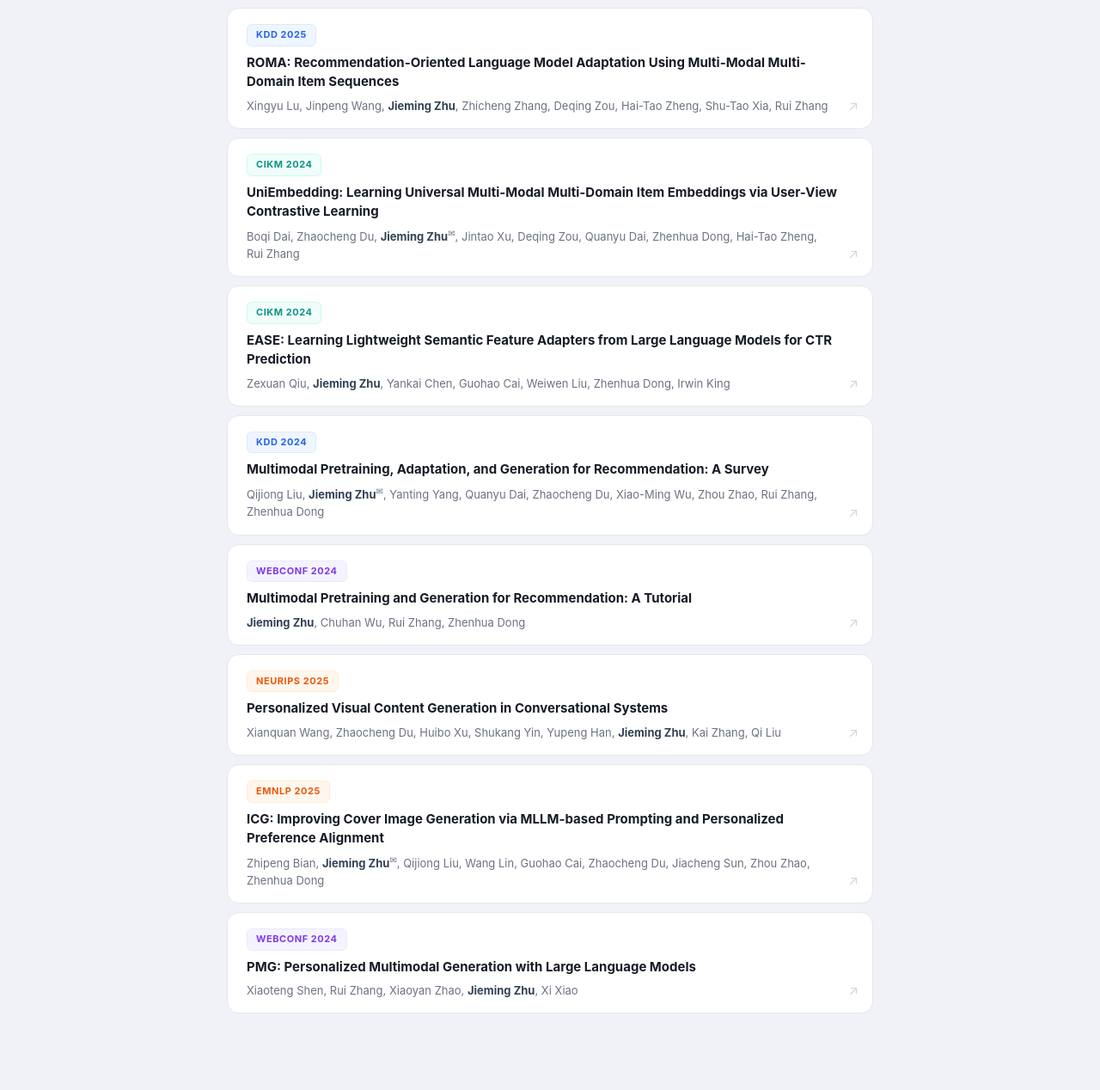
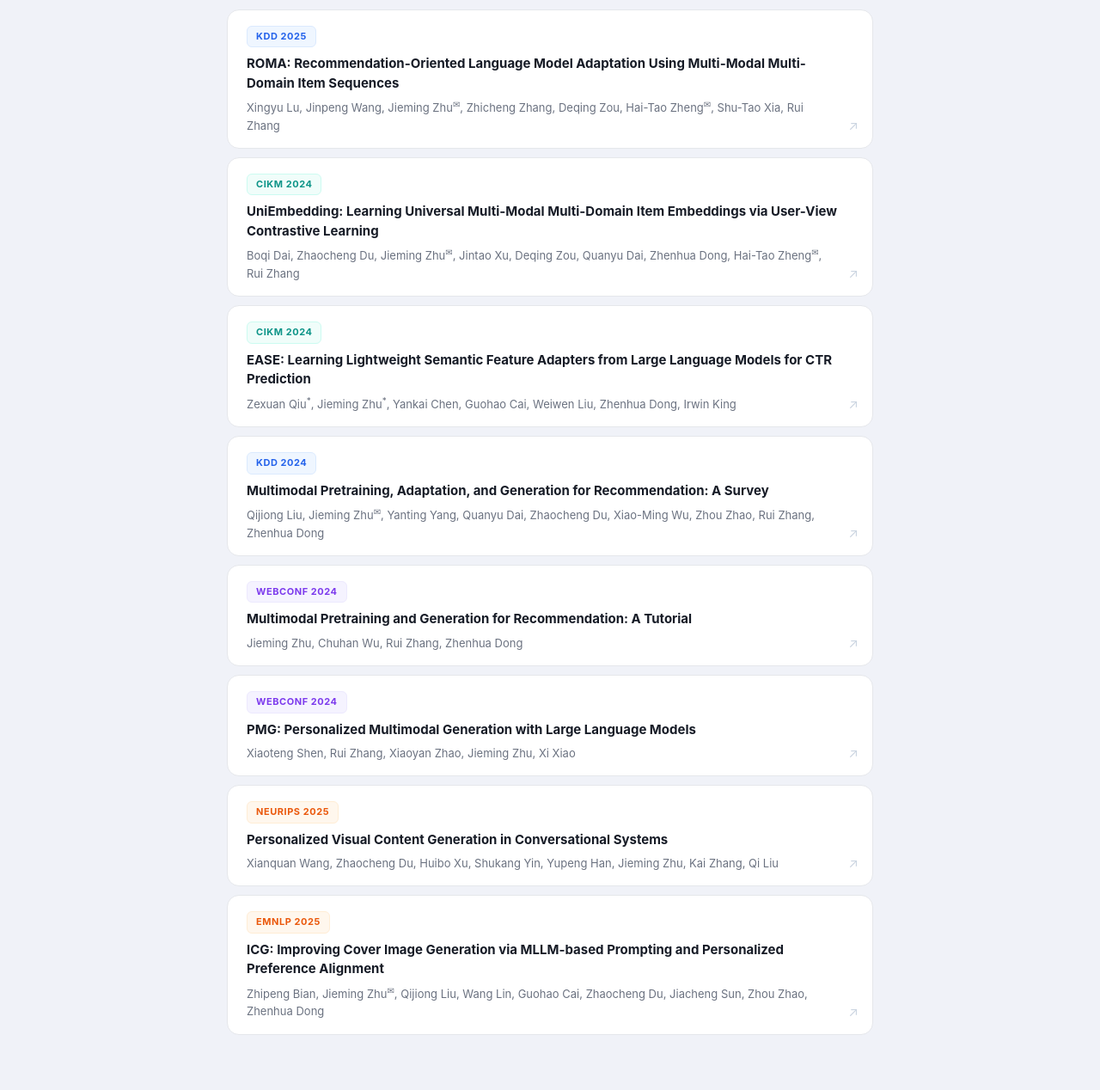
Before and after one commit to mmrec/mmrec.github.io, a plain HTML site: page index.html in a window 1280 px wide. Shown: the part 991-2259 px from the top of the page at 86% size. Drawn offline with Linux system fonts and the light colour scheme.

Commit message:
Update author annotations and paper ordering in Papers section
Signed-off-by: xpai <xpai@users.noreply.github.com>

```diff
--- a/index.html
+++ b/index.html
@@ -278,7 +278,7 @@
             <a class="card-link" href="https://arxiv.org/abs/2404.00621"></a>
             <span class="tag kdd">KDD 2024</span>
             <h3>Multimodal Pretraining, Adaptation, and Generation for Recommendation: A Survey</h3>
-            <div class="meta">Qijiong Liu, Jieming Zhu, Yanting Yang, Quanyu Dai, Zhaocheng Du, Xiao-Ming Wu, Zhou Zhao, Rui Zhang, Zhenhua Dong &middot; KDD 2024</div>
+            <div class="meta">Qijiong Liu, Jieming Zhu<sup>&#9993;</sup>, Yanting Yang, Quanyu Dai, Zhaocheng Du, Xiao-Ming Wu, Zhou Zhao, Rui Zhang, Zhenhua Dong</div>
             <div class="card-actions">
                 <a class="btn" href="https://arxiv.org/pdf/2404.00621">PDF</a>
                 <a class="btn" href="http://mmrec.github.io/survey">Project</a>
@@ -341,7 +341,7 @@
             <a class="card-link" href="https://dl.acm.org/doi/10.1145/3711896.3737262"></a>
             <span class="tag kdd">KDD 2025</span>
             <div class="paper-title">ROMA: Recommendation-Oriented Language Model Adaptation Using Multi-Modal Multi-Domain Item Sequences</div>
-            <div class="meta">Xingyu Lu, Jinpeng Wang, <b>Jieming Zhu</b>, Zhicheng Zhang, Deqing Zou, Hai-Tao Zheng, Shu-Tao Xia, Rui Zhang</div>
+            <div class="meta">Xingyu Lu, Jinpeng Wang, Jieming Zhu<sup>&#9993;</sup>, Zhicheng Zhang, Deqing Zou, Hai-Tao Zheng<sup>&#9993;</sup>, Shu-Tao Xia, Rui Zhang</div>
             <span class="arrow-hint">&#8599;</span>
         </div>
 
@@ -349,7 +349,7 @@
             <a class="card-link" href="https://dl.acm.org/doi/10.1145/3627673.3680098"></a>
             <span class="tag cikm">CIKM 2024</span>
             <div class="paper-title">UniEmbedding: Learning Universal Multi-Modal Multi-Domain Item Embeddings via User-View Contrastive Learning</div>
-            <div class="meta">Boqi Dai, Zhaocheng Du, <b>Jieming Zhu</b><sup>&#9993;</sup>, Jintao Xu, Deqing Zou, Quanyu Dai, Zhenhua Dong, Hai-Tao Zheng, Rui Zhang</div>
+            <div class="meta">Boqi Dai, Zhaocheng Du, Jieming Zhu<sup>&#9993;</sup>, Jintao Xu, Deqing Zou, Quanyu Dai, Zhenhua Dong, Hai-Tao Zheng<sup>&#9993;</sup>, Rui Zhang</div>
             <span class="arrow-hint">&#8599;</span>
         </div>
 
@@ -357,7 +357,7 @@
             <a class="card-link" href="https://dl.acm.org/doi/10.1145/3627673.3680048"></a>
             <span class="tag cikm">CIKM 2024</span>
             <div class="paper-title">EASE: Learning Lightweight Semantic Feature Adapters from Large Language Models for CTR Prediction</div>
-            <div class="meta">Zexuan Qiu, <b>Jieming Zhu</b>, Yankai Chen, Guohao Cai, Weiwen Liu, Zhenhua Dong, Irwin King</div>
+            <div class="meta">Zexuan Qiu<sup>*</sup>, Jieming Zhu<sup>*</sup>, Yankai Chen, Guohao Cai, Weiwen Liu, Zhenhua Dong, Irwin King</div>
             <span class="arrow-hint">&#8599;</span>
         </div>
 
@@ -365,7 +365,7 @@
             <a class="card-link" href="https://arxiv.org/abs/2404.00621"></a>
             <span class="tag kdd">KDD 2024</span>
             <div class="paper-title">Multimodal Pretraining, Adaptation, and Generation for Recommendation: A Survey</div>
-            <div class="meta">Qijiong Liu, <b>Jieming Zhu</b><sup>&#9993;</sup>, Yanting Yang, Quanyu Dai, Zhaocheng Du, Xiao-Ming Wu, Zhou Zhao, Rui Zhang, Zhenhua Dong</div>
+            <div class="meta">Qijiong Liu, Jieming Zhu<sup>&#9993;</sup>, Yanting Yang, Quanyu Dai, Zhaocheng Du, Xiao-Ming Wu, Zhou Zhao, Rui Zhang, Zhenhua Dong</div>
             <span class="arrow-hint">&#8599;</span>
         </div>
 
@@ -373,7 +373,15 @@
             <a class="card-link" href="https://arxiv.org/abs/2405.06927"></a>
             <span class="tag www24">WebConf 2024</span>
             <div class="paper-title">Multimodal Pretraining and Generation for Recommendation: A Tutorial</div>
-            <div class="meta"><b>Jieming Zhu</b>, Chuhan Wu, Rui Zhang, Zhenhua Dong</div>
+            <div class="meta">Jieming Zhu, Chuhan Wu, Rui Zhang, Zhenhua Dong</div>
+            <span class="arrow-hint">&#8599;</span>
+        </div>
+
+        <div class="paper www">
+            <a class="card-link" href="https://arxiv.org/abs/2404.08677"></a>
+            <span class="tag www24">WebConf 2024</span>
+            <div class="paper-title">PMG: Personalized Multimodal Generation with Large Language Models</div>
+            <div class="meta">Xiaoteng Shen, Rui Zhang, Xiaoyan Zhao, Jieming Zhu, Xi Xiao</div>
             <span class="arrow-hint">&#8599;</span>
         </div>
 
@@ -381,7 +389,7 @@
             <a class="card-link" href="https://openreview.net/forum?id=6MUgQXkxIC"></a>
             <span class="tag neurips">NeurIPS 2025</span>
             <div class="paper-title">Personalized Visual Content Generation in Conversational Systems</div>
-            <div class="meta">Xianquan Wang, Zhaocheng Du, Huibo Xu, Shukang Yin, Yupeng Han, <b>Jieming Zhu</b>, Kai Zhang, Qi Liu</div>
+            <div class="meta">Xianquan Wang, Zhaocheng Du, Huibo Xu, Shukang Yin, Yupeng Han, Jieming Zhu, Kai Zhang, Qi Liu</div>
             <span class="arrow-hint">&#8599;</span>
         </div>
 
@@ -389,15 +397,7 @@
             <a class="card-link" href="https://aclanthology.org/2025.emnlp-main.617"></a>
             <span class="tag emnlp">EMNLP 2025</span>
             <div class="paper-title">ICG: Improving Cover Image Generation via MLLM-based Prompting and Personalized Preference Alignment</div>
-            <div class="meta">Zhipeng Bian, <b>Jieming Zhu</b><sup>&#9993;</sup>, Qijiong Liu, Wang Lin, Guohao Cai, Zhaocheng Du, Jiacheng Sun, Zhou Zhao, Zhenhua Dong</div>
-            <span class="arrow-hint">&#8599;</span>
-        </div>
-
-        <div class="paper www">
-            <a class="card-link" href="https://arxiv.org/abs/2404.08677"></a>
-            <span class="tag www24">WebConf 2024</span>
-            <div class="paper-title">PMG: Personalized Multimodal Generation with Large Language Models</div>
-            <div class="meta">Xiaoteng Shen, Rui Zhang, Xiaoyan Zhao, <b>Jieming Zhu</b>, Xi Xiao</div>
+            <div class="meta">Zhipeng Bian, Jieming Zhu<sup>&#9993;</sup>, Qijiong Liu, Wang Lin, Guohao Cai, Zhaocheng Du, Jiacheng Sun, Zhou Zhao, Zhenhua Dong</div>
             <span class="arrow-hint">&#8599;</span>
         </div>
     </section>
```
